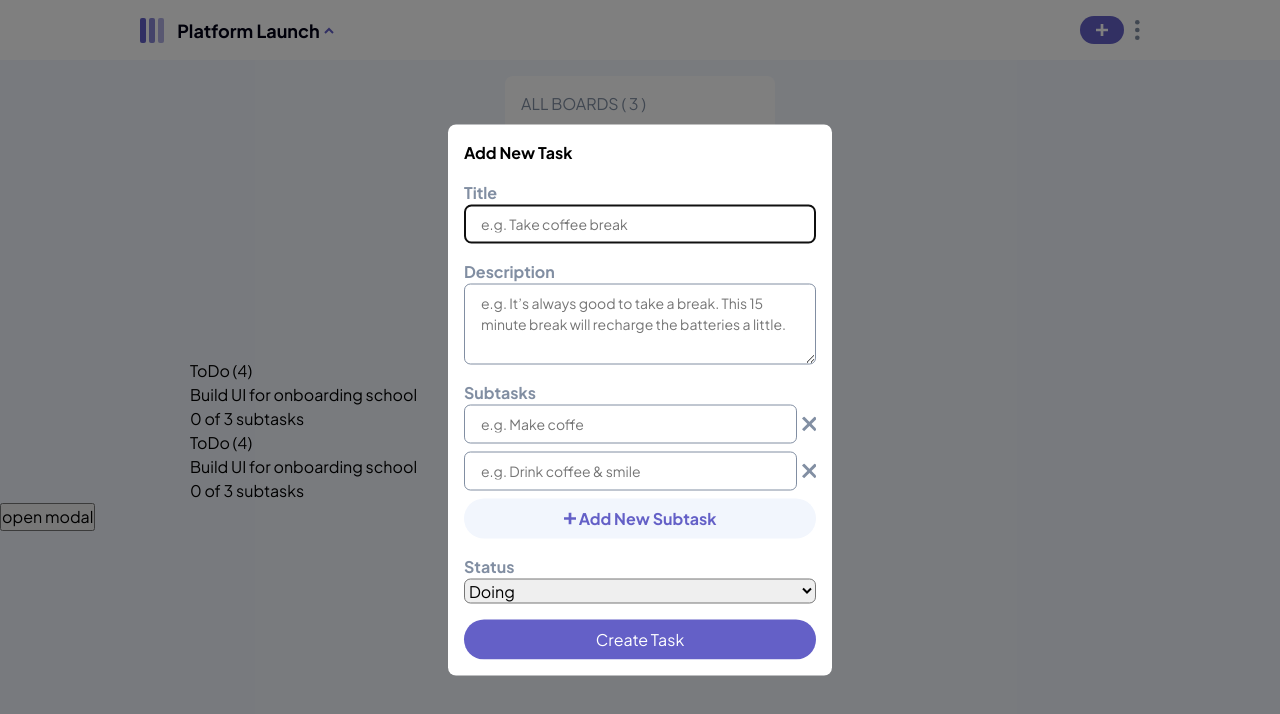
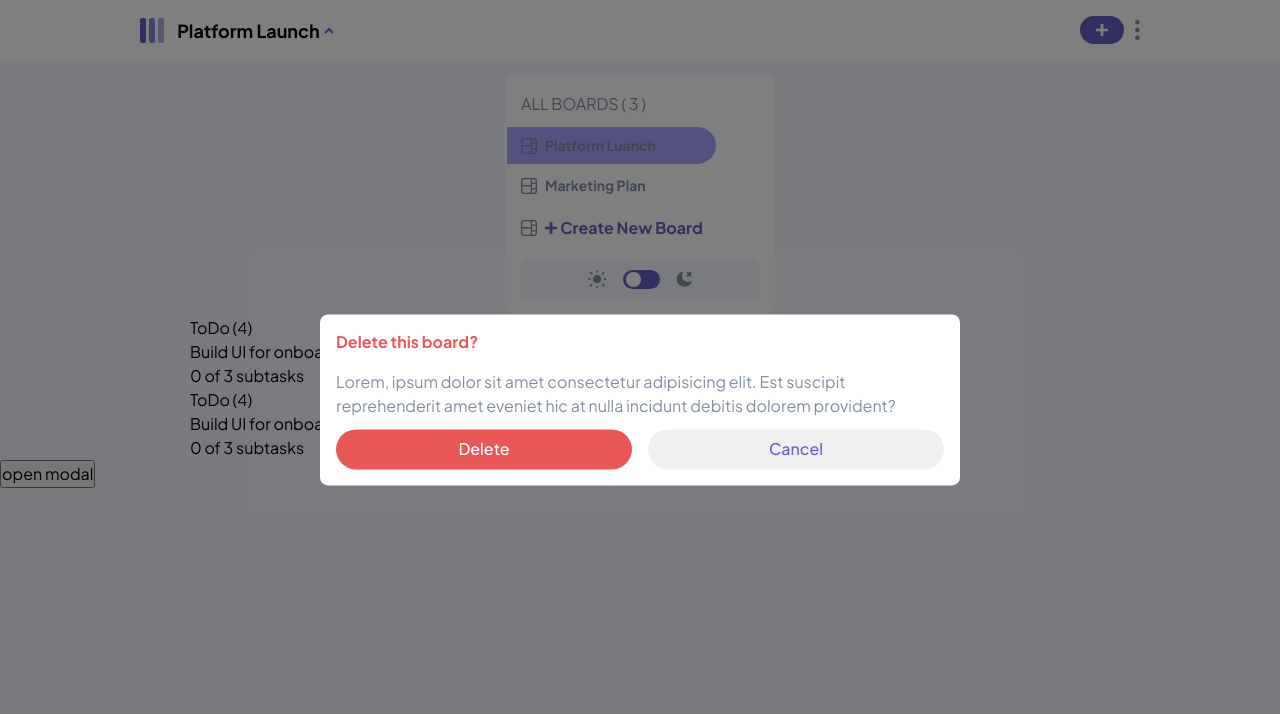
Before and after one commit to abdalla2hagos/Task-Management, a React (Vite) app in the folder my-app/: page / in a window 1280 px wide. Both pictures are taken after a click on the button "open modal". Shown: the top 714 px of the page. Built offline with nearby package versions, Linux system fonts and the light colour scheme.

Commit message:
new features

```diff
--- a/my-app/src/components/AddNewTaskModal.jsx
+++ b/my-app/src/components/AddNewTaskModal.jsx
@@ -3,15 +3,15 @@ import React, {useRef} from 'react'
 
 function AddNewTaskModal(){
 
-    const modal = useRef()
+    // const modal = useRef()
 
-    function openModal(){
-        modal.current.showModal()
-    }
+    // function openModal(){
+    //     modal.current.showModal()
+    // }
 
     return(
         <>
-            <dialog ref={modal} className='dialog'>
+            {/* <dialog ref={modal} className='dialog'>
                 <h3 className='modal--title fw--bold'>Add New Task</h3>
 
                 <form className='grid'>
@@ -30,20 +30,20 @@ function AddNewTaskModal(){
                         <label className='fw--bold grayText--1'>Subtasks</label>
 
                         <div className='flex--flow'>
-                            <input className='fs--0-875 addSubtask' type='text' name='addSubtask' placeholder='e.g. Make coffe'/>
+                            <input className='fs--0-875 text--input' type='text' name='addSubtask' placeholder='e.g. Make coffe'/>
                             <button className='removeItemIcon'>
                                 <svg width="15" height="15" xmlns="http://www.w3.org/2000/svg"><g fill="#828FA3" fill-rule="evenodd"><path d="m12.728 0 2.122 2.122L2.122 14.85 0 12.728z"/><path d="M0 2.122 2.122 0 14.85 12.728l-2.122 2.122z"/></g></svg>
                             </button>
                         </div>
 
                         <div className='flex--flow'>
-                            <input className='fs--0-875 addSubtask' type='text' name='addSubtask' placeholder='e.g. Drink coffee & smile'/>
+                            <input className='fs--0-875 text--input' type='text' name='addSubtask' placeholder='e.g. Drink coffee & smile'/>
                             <button className='removeItemIcon'>
                                 <svg width="15" height="15" xmlns="http://www.w3.org/2000/svg"><g fill="#828FA3" fill-rule="evenodd"><path d="m12.728 0 2.122 2.122L2.122 14.85 0 12.728z"/><path d="M0 2.122 2.122 0 14.85 12.728l-2.122 2.122z"/></g></svg>
                             </button>
                         </div>
 
-                        <button className='light--Button purpleText--1 grayBackground--3 fw--bold subtaskBtn'>
+                        <button className='light--Button purpleText--1 grayBackground--3 fw--bold addBtn'>
                             <svg className='Plus--icon purpleText--1' width="12" height="12" xmlns="http://www.w3.org/2000/svg"><path fill="var(--clr-purple-1)" d="M7.368 12V7.344H12V4.632H7.368V0H4.656v4.632H0v2.712h4.656V12z"/></svg>
                             Add New Subtask
                         </button>
@@ -61,7 +61,7 @@ function AddNewTaskModal(){
                 <button className='dark--Button  purpleBackground--1'>Create Task</button>
             </dialog>
 
-            <button onClick={openModal}>open modal</button>
+            <button onClick={openModal}>open modal</button> */}
         </>
     )
 }
--- a/my-app/src/components/DeleteBoardModal.jsx
+++ b/my-app/src/components/DeleteBoardModal.jsx
@@ -1,19 +1,26 @@
-import React from 'react'
+import React, {useRef} from 'react'
 
 function DeleteBoardModal(){
+    const modal = useRef()
+
+    function openModal(){
+        modal.current.showModal()
+    }
     return(
         <>
-            <dialog>
-                <h4>Delete this board?</h4>
-                <p className='light--text'>Lorem, ipsum dolor sit amet consectetur
+            <dialog ref={modal} className='dialog'>
+                <h3 className='modal--title orangeText--1 fw--bold'>Delete this board?</h3>
+
+                <p className='modal--text grayText--1'>Lorem, ipsum dolor sit amet consectetur
                 adipisicing elit. Est suscipit reprehenderit amet eveniet hic at nulla incidunt debitis dolorem provident?
                 </p>
 
-                <div>
-                    <button className='deleteBtn'>Delete</button>
-                    <button className='cancelBtn'>Cancel</button>
+                <div className='flex--delete fw--medium'>
+                    <button className='deleteBtn orangeBackground--1'>Delete</button>
+                    <button className='cancelBtn purpleText--1'>Cancel</button>
                 </div>
             </dialog>
+            <button onClick={openModal}>open modal</button>
         </>
     )
 }
--- a/my-app/src/components/DeleteTaskModal.jsx
+++ b/my-app/src/components/DeleteTaskModal.jsx
@@ -2,10 +2,11 @@ import React from 'react'
 
 
 function DeleteTaskModal(){
+
     return(
         <>
              <dialog>
-                <h4>Delete this task?</h4>
+                <h3>Delete this task?</h3>
                 <p className='light--text'>Lorem, ipsum dolor sit amet consectetur
                 adipisicing elit. Est suscipit reprehenderit amet eveniet hic at nulla incidunt debitis dolorem provident?
                 </p>
@@ -15,6 +16,7 @@ function DeleteTaskModal(){
                     <button className='cancelBtn'>Cancel</button>
                 </div>
             </dialog>
+            {/* <button onClick={openModal}></button> */}
         </>
     )
 }
--- a/my-app/src/components/EditTaskModal.jsx
+++ b/my-app/src/components/EditTaskModal.jsx
@@ -1,50 +1,67 @@
-import React from 'react'
+import React, {useState, useRef} from 'react'
 
 
 function EditTaskModal(){
+    // const modal = useRef()
+
+    // function openModal(){
+    //     modal.current.showModal()
+    // }
+
+
     return(
         <>
-            {/* <dialog ref={modal}> */}
-            <dialog >
-                <h3 className='modal--title'>Edit Task</h3>
+            {/* <dialog className='dialog'>
+                <h3 className='modal--title fw--bold'>Edit Task</h3>
 
-                {/* <form onSubmit={handlChange}> */}
-                <form>
-                    <label>Title</label>
-                    <input type='text' name='editTaskName' placeholder='e.g. Take coffee break'/>
+                <form className='grid'>
 
-                    <label>Description</label>
-                    <textarea name="editTaskDesc" cols="30" rows="3" placeholder='e.g. It’s always good to take a break. This 15 minute break will recharge the batteries a little.'/>
+                    <div className='grid--flow'>
+                        <label className='fw--bold grayText--1'>Title</label>
+                        <input className='fs--0-875' type='text' name='editTaskName' placeholder='e.g. Take coffee break'/>
+                    </div>
 
-                    <label>Subtasks</label>
+                    <div className='grid--flow'>
+                        <label className='fw--bold grayText--1'>Description</label>
+                        <textarea className='fs--0-875' name="editTaskDesc" cols="30" rows="3" placeholder='e.g. It’s always good to take a break. This 15 minute break will recharge the batteries a little.'/>
+                    </div>
+
                     <div>
-                        <input type='text' name='editSubtask' placeholder='e.g. Make coffe'/>
-                        <button className='removeItemIcon'>
-                            <svg width="15" height="15" xmlns="http://www.w3.org/2000/svg"><g fill="#828FA3" fill-rule="evenodd"><path d="m12.728 0 2.122 2.122L2.122 14.85 0 12.728z"/><path d="M0 2.122 2.122 0 14.85 12.728l-2.122 2.122z"/></g></svg>
-                        </button>
-                    </div>
-                    <div>
-                        <input type='text' name='addSubtask' placeholder='e.g. Drink coffee & smile'/>
+                        <label className='fw--bold grayText--1'>Subtasks</label>
+
+                        <div className='flex--flow'>
+                            <input className='fs--0-875 text--input' type='text' name='editSubtask' placeholder='e.g. Make coffe'/>
                             <button className='removeItemIcon'>
                                 <svg width="15" height="15" xmlns="http://www.w3.org/2000/svg"><g fill="#828FA3" fill-rule="evenodd"><path d="m12.728 0 2.122 2.122L2.122 14.85 0 12.728z"/><path d="M0 2.122 2.122 0 14.85 12.728l-2.122 2.122z"/></g></svg>
                             </button>
                         </div>
 
-                    <button className='dark--Button'>Create New Task</button>
+                        <div className='flex--flow'>
+                            <input className='fs--0-875  text--input' type='text' name='addSubtask' placeholder='e.g. Drink coffee & smile'/>
+                            <button className='removeItemIcon'>
+                                <svg width="15" height="15" xmlns="http://www.w3.org/2000/svg"><g fill="#828FA3" fill-rule="evenodd"><path d="m12.728 0 2.122 2.122L2.122 14.85 0 12.728z"/><path d="M0 2.122 2.122 0 14.85 12.728l-2.122 2.122z"/></g></svg>
+                            </button>
+                        </div>
 
-                    <label>Status</label>
+                        <button className='light--Button purpleText--1 grayBackground--3 fw--bold addBtn'>
+                            <svg className='Plus--icon' width="12" height="12" xmlns="http://www.w3.org/2000/svg"><path fill="var(--clr-purple-1)" d="M7.368 12V7.344H12V4.632H7.368V0H4.656v4.632H0v2.712h4.656V12z"/></svg>
+                            Add New Subtask
+                        </button>
+                    </div>
+
+                    <div className='grid--flow'>
+                        <label className='fw--bold grayText--1'>Status</label>
                         <select name="" id="">
                             <option value="Doing">Doing</option>
                             <option value="ToDo">ToDo</option>
                         </select>
+                    </div>
                 </form>
-                <button className='light--Button'>
-                    <svg className='Plus--icon' width="12" height="12" xmlns="http://www.w3.org/2000/svg"><path fill="#FFF" d="M7.368 12V7.344H12V4.632H7.368V0H4.656v4.632H0v2.712h4.656V12z"/></svg>
-                    Add New Subtask
-                </button>
+
+                <button className='dark--Button purpleBackground--1'>Save Changes</button>
+
             </dialog>
-
-            {/* <button onClick={openModal}>open modal</button> */}
+            <button onClick={openModal}>open modal</button> */}
         </>
     )
 }
--- a/my-app/src/components/Header.jsx
+++ b/my-app/src/components/Header.jsx
@@ -11,12 +11,12 @@ function Header(){
 
                         {/* p only visible on desktop version cuz it is not a button anymore */}
                         {/* <p>Platform Launch</p> */}
-                        <button className='boardTitle fw--bold blackText--1' aria-expanded='false'>
+                        <button className='boardTitle fw--bold blackText--1 fs--1-125 flex--center' aria-expanded='false'>
                             Platform Launch
                             <svg  className='boardTitle__arrow' width="10" height="7" xmlns="http://www.w3.org/2000/svg"><path stroke="#635FC7" stroke-width="2" fill="none" d="M9 6 5 2 1 6"/></svg>
                         </button>
 
-                        <button className='newTask purpleBackground--1' data-cursor='pointer'>
+                        <button className='newTask flex--center purpleBackground--1' data-cursor='pointer'>
                             <svg className='Plus--icon' width="12" height="12" xmlns="http://www.w3.org/2000/svg"><path fill="#FFF" d="M7.368 12V7.344H12V4.632H7.368V0H4.656v4.632H0v2.712h4.656V12z"/></svg>
                            <span className='hidden--item'>Add New Task</span>
                         </button>
@@ -34,9 +34,9 @@ function Header(){
                         <nav className='nav'>
                             <p className='nav__title fs--1'>ALL BOARDS ( 3 )</p>
 
-                            <ul className='nav__menu grayText--1'>
+                            <ul className='nav__menu grayText--1 fw--bold'>
                                 <li className='nav__item'>
-                                    <a href="" className='nav__link grayText--1 fs--0-875'>
+                                    <a href="" className='nav__link nav__linkSelected grayText--1 fs--0-875'>
                                         <svg className='nav__icon' width="16" height="16" xmlns="http://www.w3.org/2000/svg"><path d="M0 2.889A2.889 2.889 0 0 1 2.889 0H13.11A2.889 2.889 0 0 1 16 2.889V13.11A2.888 2.888 0 0 1 13.111 16H2.89A2.889 2.889 0 0 1 0 13.111V2.89Zm1.333 5.555v4.667c0 .859.697 1.556 1.556 1.556h6.889V8.444H1.333Zm8.445-1.333V1.333h-6.89A1.556 1.556 0 0 0 1.334 2.89V7.11h8.445Zm4.889-1.333H11.11v4.444h3.556V5.778Zm0 5.778H11.11v3.11h2a1.556 1.556 0 0 0 1.556-1.555v-1.555Zm0-7.112V2.89a1.555 1.555 0 0 0-1.556-1.556h-2v3.111h3.556Z" fill="#828FA3"/></svg>
                                         Platform Luanch
                                     </a>
@@ -52,7 +52,7 @@ function Header(){
                                 <li className='nav__item'>
                                     <button className='nav__addBoard purpleText--1'>
                                         <svg className='nav__Boardicon' width="16" height="16" xmlns="http://www.w3.org/2000/svg"><path d="M0 2.889A2.889 2.889 0 0 1 2.889 0H13.11A2.889 2.889 0 0 1 16 2.889V13.11A2.888 2.888 0 0 1 13.111 16H2.89A2.889 2.889 0 0 1 0 13.111V2.89Zm1.333 5.555v4.667c0 .859.697 1.556 1.556 1.556h6.889V8.444H1.333Zm8.445-1.333V1.333h-6.89A1.556 1.556 0 0 0 1.334 2.89V7.11h8.445Zm4.889-1.333H11.11v4.444h3.556V5.778Zm0 5.778H11.11v3.11h2a1.556 1.556 0 0 0 1.556-1.555v-1.555Zm0-7.112V2.89a1.555 1.555 0 0 0-1.556-1.556h-2v3.111h3.556Z" fill="#828FA3"/></svg>
-                                        <svg  className='Plus--icon' width='12' height='12' xmlns='http://www.w3.org/2000/svg'><path d="M7.368 12V7.344H12V4.632H7.368V0H4.656v4.632H0v2.712h4.656V12z"/></svg>
+                                        <svg  className='Plus--icon' width='12' height='12' xmlns='http://www.w3.org/2000/svg'><path fill="var(--clr-purple-1)" d="M7.368 12V7.344H12V4.632H7.368V0H4.656v4.632H0v2.712h4.656V12z"/></svg>
                                         Create New Board
                                     </button>
                                 </li>
--- a/my-app/src/style.css
+++ b/my-app/src/style.css
@@ -62,8 +62,6 @@ dialog{
   top: 50%;
   left: 50%;
   transform: translate(-50%, -50%);
-  /* width: 100%;
-  max-width: 70%;  */
 }
 
 /* utility classes start */
@@ -87,6 +85,10 @@ dialog{
     color: var(--clr-purple-1);
 }
 
+.orangeText--1{
+    color: var(--clr-orange-1)
+}
+
 .purpleBackground--1{
     background-color: var(--clr-purple-1);
 }
@@ -97,6 +99,14 @@ dialog{
 
 .grayBackground--3{
     background-color: var(--clr-gray-3);
+}
+
+.orangeBackground--1{
+    background-color: var(--clr-orange-1);
+}
+
+.orangeBackground--2{
+    background-color: var(--clr-orange-2);
 }
 
 .fw--regular{
@@ -173,14 +183,12 @@ dialog{
     margin-inline-end: .7rem;
 }
 
-.boardTitle,
-.newTask{
+.flex--center{
     display: flex;
     align-items: center;
 }
 
 .boardTitle{
-    font-size: var(--fs-1-125);
     flex-grow: 1;
     background-color: transparent;
     border: 0;
@@ -232,26 +240,25 @@ dialog{
     display: flex;
     align-items: flex-start;
     flex-direction: column;
-    gap: 1rem;
-    margin-block: 1rem;
+    gap: 1.2rem;
+    margin-block: 1.2rem;
 }
 
 .nav__link{
     display: flex;
     align-items: center;
     text-decoration: none;
-    padding-block: 1em;
     padding-inline-end: 2em;
     position: relative;
     isolation: isolate;
 }
 
-.nav__link::before{
+.nav__linkSelected::before{
    content: '';
    display: block;
    position: absolute;
    z-index: -1;
-   inset: 0 -2rem 0 calc(var(--sizing) * -1);
+   inset: -.5rem -2rem -.5rem calc(var(--sizing) * -1);
    background-color: var(--clr-purple-2);
    border-radius: 0 100rem 100rem 0;
 }
@@ -273,10 +280,6 @@ dialog{
 
 }
 
-.nav__addBoard .Plus--icon{
-    fill: var(--clr-purple-1);
-}
-
 .toggleSidebar{
     display: none;
 }
@@ -295,7 +298,7 @@ dialog{
     align-items: center;
     border-radius: 1rem;
     border: 0;
-    background-color: var(--clr-purple-2);
+    background-color: var(--clr-purple-1);
     height: 1.18rem;
     aspect-ratio: 2/1;
     padding-inline: .2em;
@@ -318,7 +321,6 @@ dialog::backdrop{
     border-radius: .5rem;
     padding: 1em;
     min-width: 30%;
-    /* max-width: 100%; */
 }
 
 .modal--title{
@@ -341,18 +343,16 @@ dialog::backdrop{
     margin-block-end:.5rem
 }
 
-.addSubtask{
-   flex-grow: 1;
-   width: 100%;
+.text--input{
+   width: 93%;
 }
 
 .removeItemIcon{
     border: 0;
     background-color: transparent;
-
 }
 
-.subtaskBtn{
+.addBtn{
     width: 100%;
 }
 
@@ -371,6 +371,7 @@ textarea{
 select{
     color: black;
 }
+
 .light--Button{
     display: flex;
     align-items: center;
@@ -388,13 +389,27 @@ select{
     border: 0;
     padding-block: .5em;
 }
+/* add new task modal end */
 
-.flex--items{
-    display: flex;
+/* delete modal start */
+.modal--text{
+    margin-block-end: .7rem;
 }
 
+.flex--delete{
+    display: flex;
+    gap: 1rem;
+}
 
+.deleteBtn{
+    color: white;
+}
 
-
-
-/* add new task modal end */
+.deleteBtn,
+.cancelBtn{
+    border-radius: 100rem;
+    border: 0;
+    padding-block: .5em;
+    width: 100%;
+}
+/* delete modal end */
```
Also changed, not shown: my-app/src/components/AddNewBoardModal.jsx (+38 -24 lines), my-app/src/components/EditBoardModal.jsx (+33 -29 lines). Lines whose indentation alone changed are shown as unchanged.
